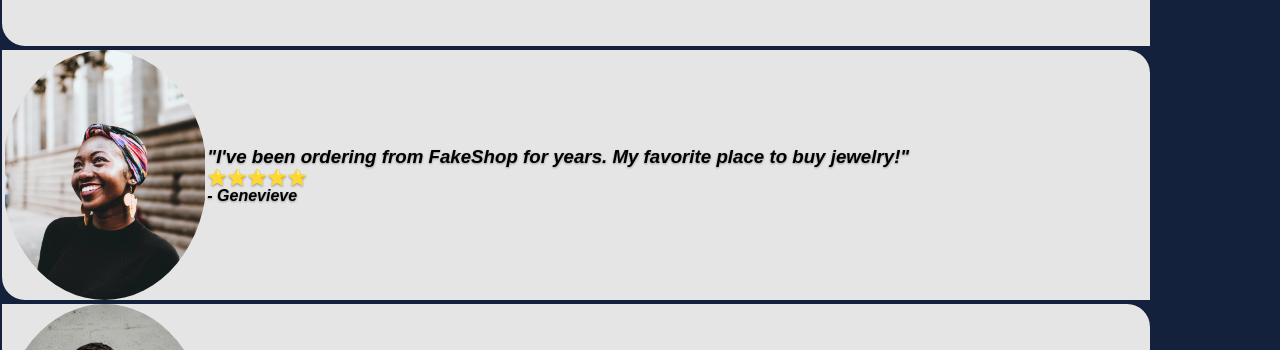
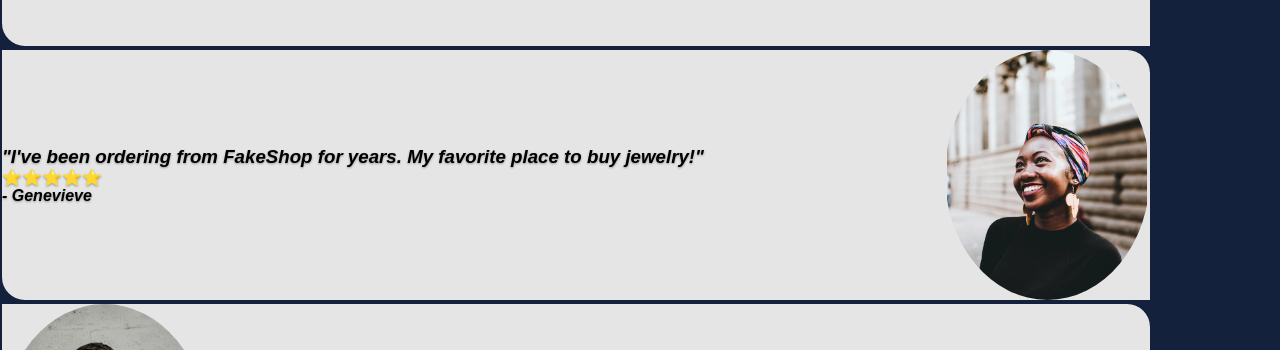
Before and after one commit to pinkx-xlink/react-shopping-cart-project, a React (Create React App) app in the folder shopping-cart/: page / in a window 1280 px wide. Shown: the part 568-918 px from the top of the page. Built offline with nearby package versions, Linux system fonts and the light colour scheme; grey boxes are pictures that could not be loaded.

Commit message:
Move the image on the second review card

```diff
--- a/shopping-cart/src/components/Reviews.js
+++ b/shopping-cart/src/components/Reviews.js
@@ -21,13 +21,14 @@ const Reviews = () => {
             </div>
 
             <div className='review_card'>
-                <div className='image-container'>
-                    <img src={image2} alt="Lady leaning on railing above the water"></img>
-                </div>
+
                 <div className="image-container_text">
                     <h3>"I've been ordering from FakeShop for years. My favorite place to buy jewelry!"</h3>
                     <p>⭐⭐⭐⭐⭐</p>
                     <h4> - Genevieve </h4>
+                </div>
+                <div className='image-container'>
+                    <img src={image2} alt="Lady leaning on railing above the water"></img>
                 </div>
             </div>
             <div className='review_card'>
```
